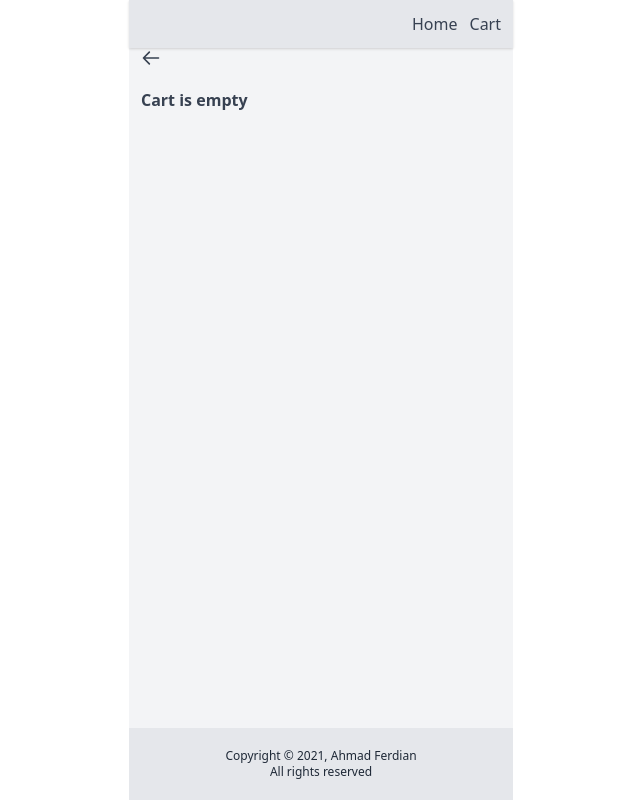
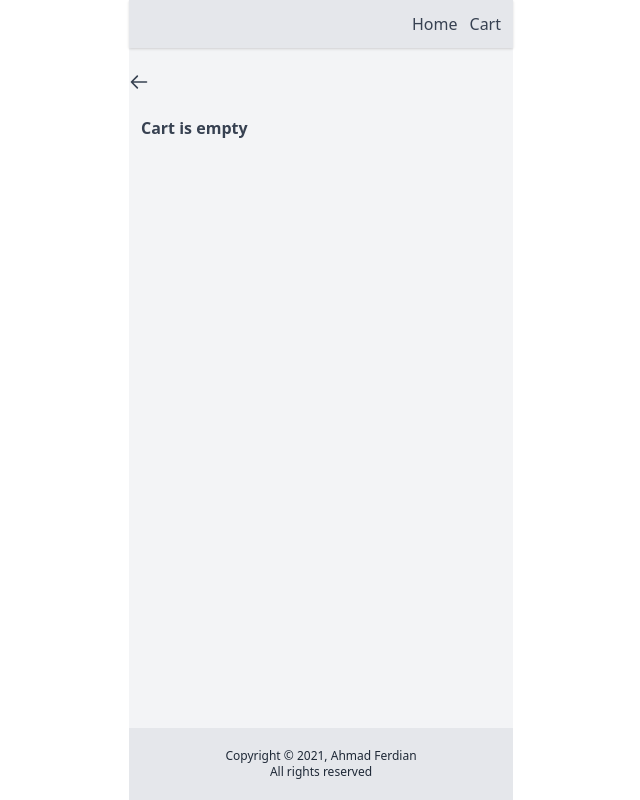
Before and after one commit to ferdvtn/rentalcars, a Nuxt app: page /cart in a window 1280 px wide. Shown: the whole page, without its empty margins (319-959 px from the left). Built offline with nearby package versions, Linux system fonts and the light colour scheme; what v-calendar would draw is missing.

Commit message:
update link arrow on cart page

```diff
--- a/pages/cart.vue
+++ b/pages/cart.vue
@@ -1,6 +1,8 @@
 <template>
   <div>
-    <svg @click="$router.go(-1)" xmlns="http://www.w3.org/2000/svg" class="h-5 w-5 mx-3 mb-5" fill="none" viewBox="0 0 24 24" stroke="currentColor"> <path stroke-linecap="round" stroke-linejoin="round" stroke-width="2" d="M10 19l-7-7m0 0l7-7m-7 7h18" /> </svg>
+    <NuxtLink to="/" class="mx-3 mb-5">
+      <svg xmlns="http://www.w3.org/2000/svg" class="h-5 w-5" fill="none" viewBox="0 0 24 24" stroke="currentColor"> <path stroke-linecap="round" stroke-linejoin="round" stroke-width="2" d="M10 19l-7-7m0 0l7-7m-7 7h18" /> </svg>
+    </NuxtLink>
 
     <ul v-if="list.length > 0" class="flex flex-col w-full`">
       <li
```
